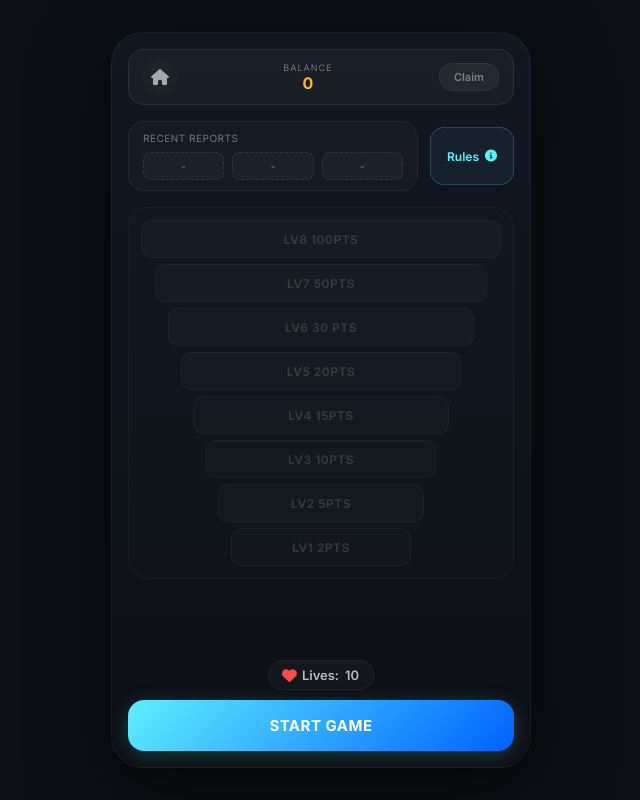
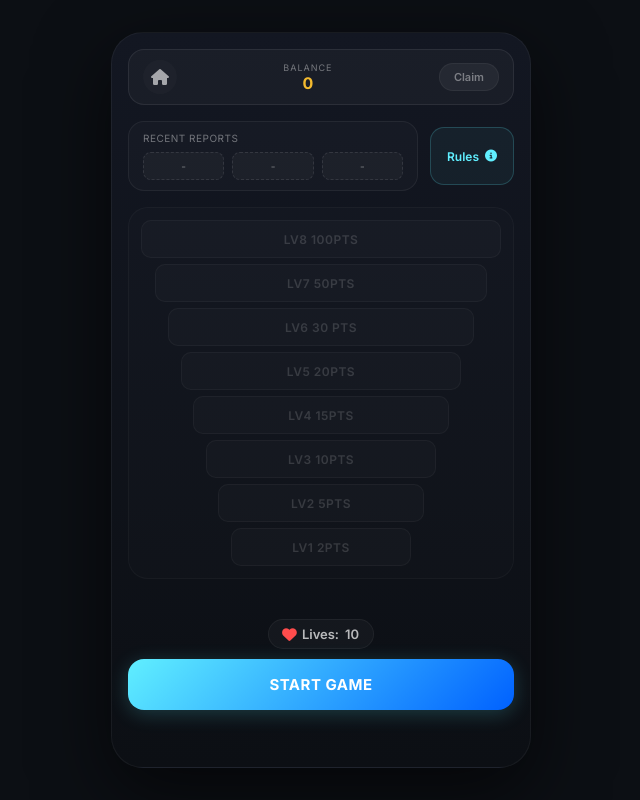
Before and after one commit to sadmam505-spec/tower, a plain HTML site: page index.html in a window 1280 px wide. Shown: the whole page, without its empty margins (319-959 px from the left). Drawn offline with Linux system fonts and the light colour scheme.

Commit message:
Add files via upload

```diff
--- a/index.html
+++ b/index.html
@@ -428,12 +428,14 @@
 							6. CONTROL CONTROLLER CORE & LIFE MATRIX Display
 							========================================================================== */
 							.control-core-wrapper {
-							margin-top: auto;
+							/* [FIXED] নিচের margin-top প্রোপার্টি দিয়ে আপনি এখন পিরামিড থেকে বাটনের দূরত্ব কন্ট্রোল করতে পারবেন */
+							margin-top: 24px;
 							display: flex;
 							flex-direction: column;
 							align-items: center;
 							gap: 10px;
 							width: 100%;
+							padding-bottom: 10px; /* সেফটি প্যাডিং যেন একদম স্ক্রিন টাচ না করে */
 							}
 
 							.lives-heart-counter {
```
